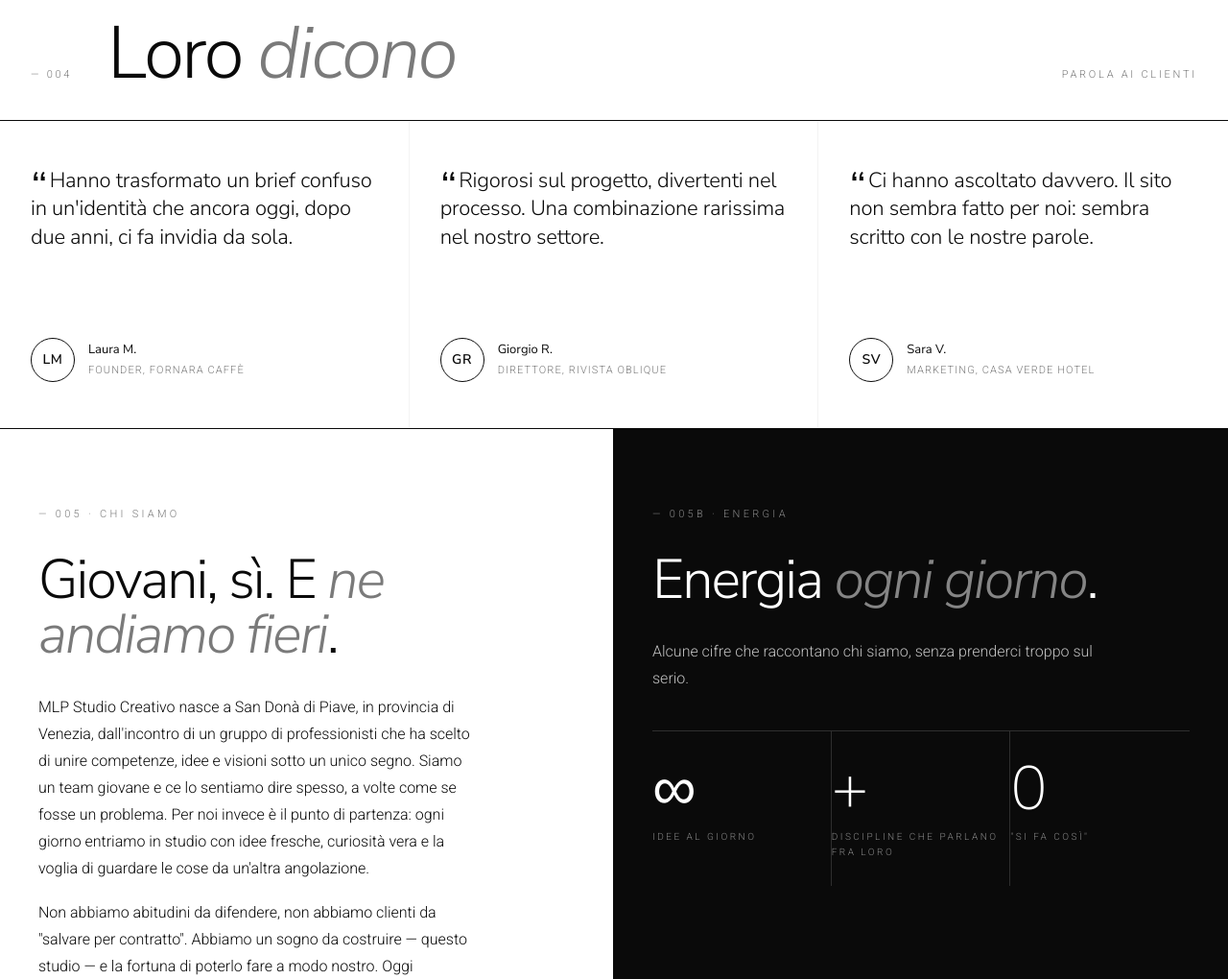
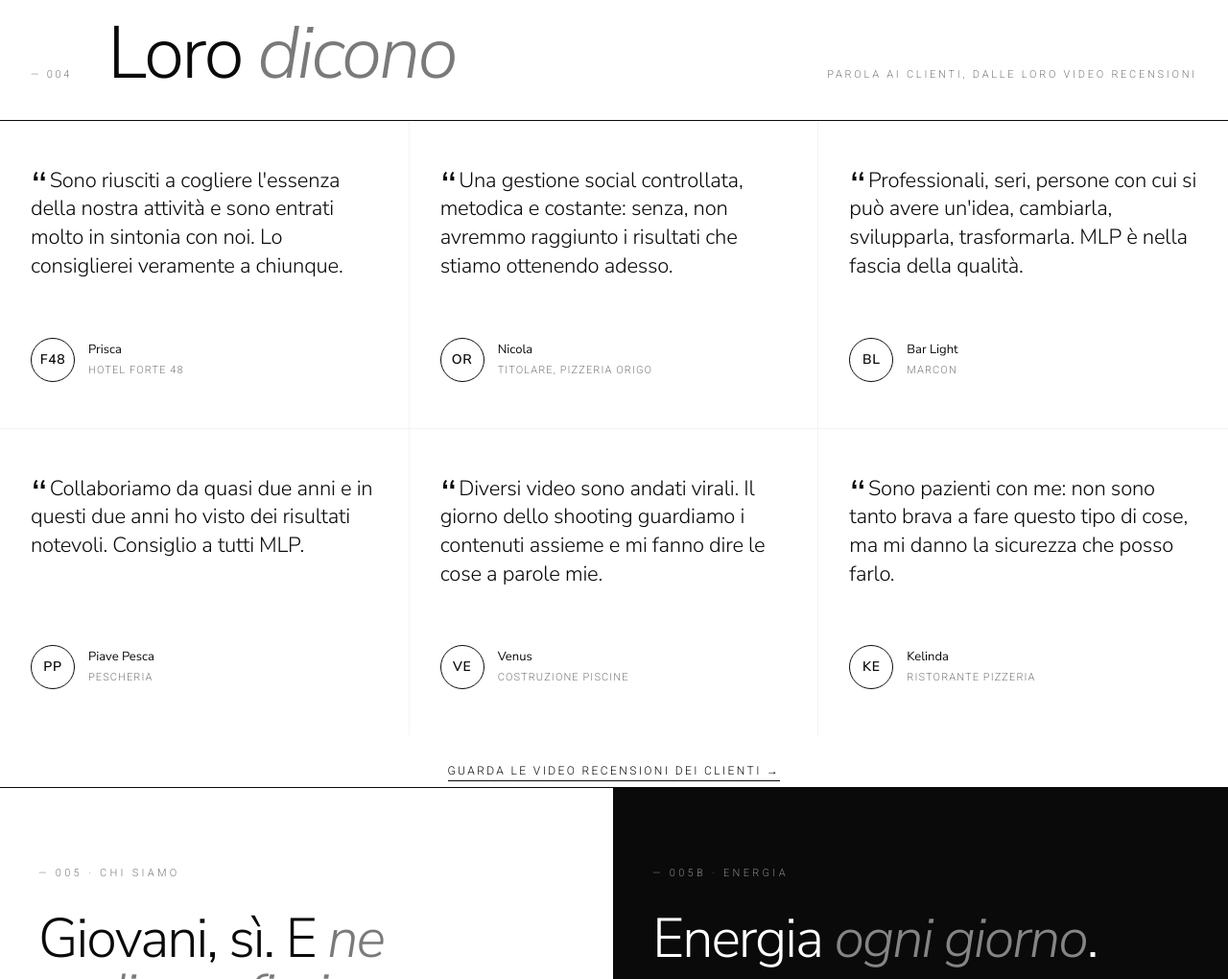
Before and after one commit to martinapasianbot/sito-mlp-studio, a plain HTML site: page index.html in a window 1280 px wide. Shown: the part 5463-6483 px from the top of the page at 96% size. Drawn offline with Linux system fonts and the light colour scheme.

Commit message:
Recensioni vere in home: frasi prese dalle video recensioni dei clienti
Tolte le tre recensioni inventate. Sei citazioni da Forte 48, Origo, Bar Light,
Piave Pesca, Venus e Kelinda, più link alla pagina delle video recensioni.

Co-Authored-By: Claude Opus 5.5 <noreply@anthropic.com>

```diff
--- a/index.html
+++ b/index.html
@@ -416,7 +416,8 @@
     display:flex;flex-direction:column;justify-content:space-between;gap:32px;
     min-height:320px;transition:background .3s;
   }
-  .tm:last-child{border-right:none}
+  .tm:last-child,.tm:nth-child(3n){border-right:none}
+  .tm:nth-child(n+4){border-top:1px solid var(--paper-2)}
   .tm:hover{background:var(--paper-2)}
   .tm .quote{
     font-family:'Avenir Light','Avenir Next','Avenir','Nunito Sans',sans-serif;
@@ -427,6 +428,8 @@
     font-family:'Nunito Sans',serif;font-weight:300;
   }
   .tm .author{display:flex;align-items:center;gap:14px}
+  .tm-video{padding:28px 0 8px;text-align:center;font-size:12px;letter-spacing:.2em;text-transform:uppercase}
+  .tm-video a{color:inherit;text-decoration:none;border-bottom:1px solid currentColor;padding-bottom:3px}
   .tm .avatar{
     width:46px;height:46px;border-radius:50%;border:1px solid var(--ink);
     display:flex;align-items:center;justify-content:center;
@@ -1016,31 +1019,53 @@
     <div class="section-head reveal">
       <div class="n">— 004</div>
       <h2 class="display">Loro <span class="italic">dicono</span></h2>
-      <div class="m">Parola ai clienti</div>
+      <div class="m">Parola ai clienti, dalle loro video recensioni</div>
     </div>
     <div class="tm-grid">
       <div class="tm reveal">
-        <p class="quote">Hanno trasformato un brief confuso in un'identità che ancora oggi, dopo due anni, ci fa invidia da sola.</p>
+        <p class="quote">Sono riusciti a cogliere l'essenza della nostra attività e sono entrati molto in sintonia con noi. Lo consiglierei veramente a chiunque.</p>
         <div class="author">
-          <div class="avatar">LM</div>
-          <div class="who"><strong>Laura M.</strong><span>Founder, Fornara Caffè</span></div>
+          <div class="avatar">F48</div>
+          <div class="who"><strong>Prisca</strong><span>Hotel Forte 48</span></div>
         </div>
       </div>
       <div class="tm reveal">
-        <p class="quote">Rigorosi sul progetto, divertenti nel processo. Una combinazione rarissima nel nostro settore.</p>
+        <p class="quote">Una gestione social controllata, metodica e costante: senza, non avremmo raggiunto i risultati che stiamo ottenendo adesso.</p>
         <div class="author">
-          <div class="avatar">GR</div>
-          <div class="who"><strong>Giorgio R.</strong><span>Direttore, Rivista Oblique</span></div>
+          <div class="avatar">OR</div>
+          <div class="who"><strong>Nicola</strong><span>Titolare, Pizzeria Origo</span></div>
         </div>
       </div>
       <div class="tm reveal">
-        <p class="quote">Ci hanno ascoltato davvero. Il sito non sembra fatto per noi: sembra scritto con le nostre parole.</p>
+        <p class="quote">Professionali, seri, persone con cui si può avere un'idea, cambiarla, svilupparla, trasformarla. MLP è nella fascia della qualità.</p>
         <div class="author">
-          <div class="avatar">SV</div>
-          <div class="who"><strong>Sara V.</strong><span>Marketing, Casa Verde Hotel</span></div>
+          <div class="avatar">BL</div>
+          <div class="who"><strong>Bar Light</strong><span>Marcon</span></div>
+        </div>
+      </div>
+      <div class="tm reveal">
+        <p class="quote">Collaboriamo da quasi due anni e in questi due anni ho visto dei risultati notevoli. Consiglio a tutti MLP.</p>
+        <div class="author">
+          <div class="avatar">PP</div>
+          <div class="who"><strong>Piave Pesca</strong><span>Pescheria</span></div>
+        </div>
+      </div>
+      <div class="tm reveal">
+        <p class="quote">Diversi video sono andati virali. Il giorno dello shooting guardiamo i contenuti assieme e mi fanno dire le cose a parole mie.</p>
+        <div class="author">
+          <div class="avatar">VE</div>
+          <div class="who"><strong>Venus</strong><span>Costruzione piscine</span></div>
+        </div>
+      </div>
+      <div class="tm reveal">
+        <p class="quote">Sono pazienti con me: non sono tanto brava a fare questo tipo di cose, ma mi danno la sicurezza che posso farlo.</p>
+        <div class="author">
+          <div class="avatar">KE</div>
+          <div class="who"><strong>Kelinda</strong><span>Ristorante pizzeria</span></div>
         </div>
       </div>
     </div>
+    <div class="tm-video reveal"><a href="/recensioni">Guarda le video recensioni dei clienti &rarr;</a></div>
   </section>
 
   <!-- ============ ABOUT ============ -->
```
